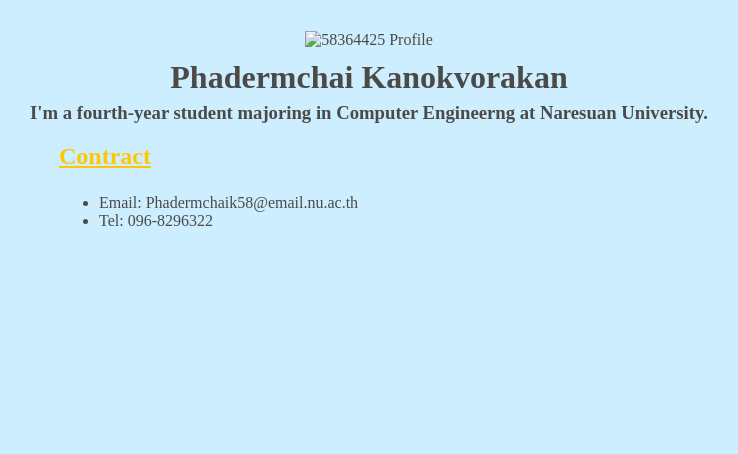
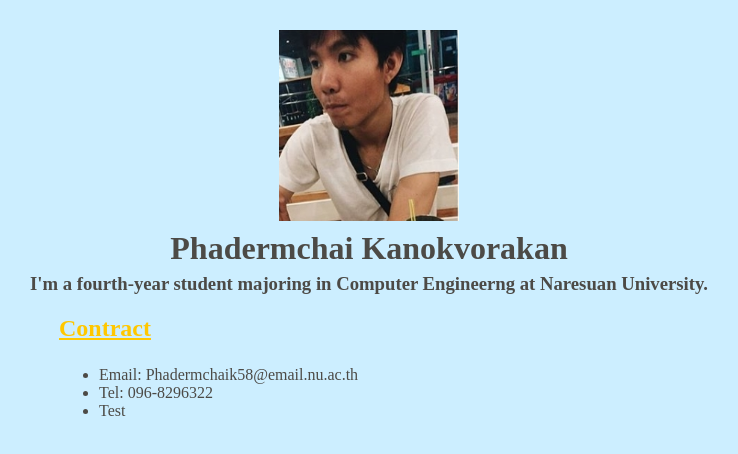
Before and after one commit to phadermchai/Deploy-Resume-With-Docker, a website: page index.html in a window 1280 px wide. Shown: the whole page, without its empty margins (271-1009 px from the left). Drawn offline with Linux system fonts and the light colour scheme.

Commit message:
Update index.html

```diff
--- a/index.html
+++ b/index.html
@@ -6,13 +6,14 @@
 		<link rel="stylesheet" type="text/css" href="cssfile.css">
 	</head>
 	<body>
-		<center><img src = "/root/public/image/profile.jpg" alt="58364425 Profile" width="180" height="191" align="center"></center>
+		<center><img src = "profile.jpg" alt="58364425 Profile" width="180" height="191" align="center"></center>
 		<h1>Phadermchai Kanokvorakan</h1>
 		<h3>I'm a fourth-year student majoring in Computer Engineerng at Naresuan University.</h3>
 		<p>Contract</p>
 		<ul>
 			<li> Email: Phadermchaik58@email.nu.ac.th </li>
 			<li> Tel: 096-8296322 </li>
+			<li> Test </li>
 		</ul>
 
 	</body>
```
